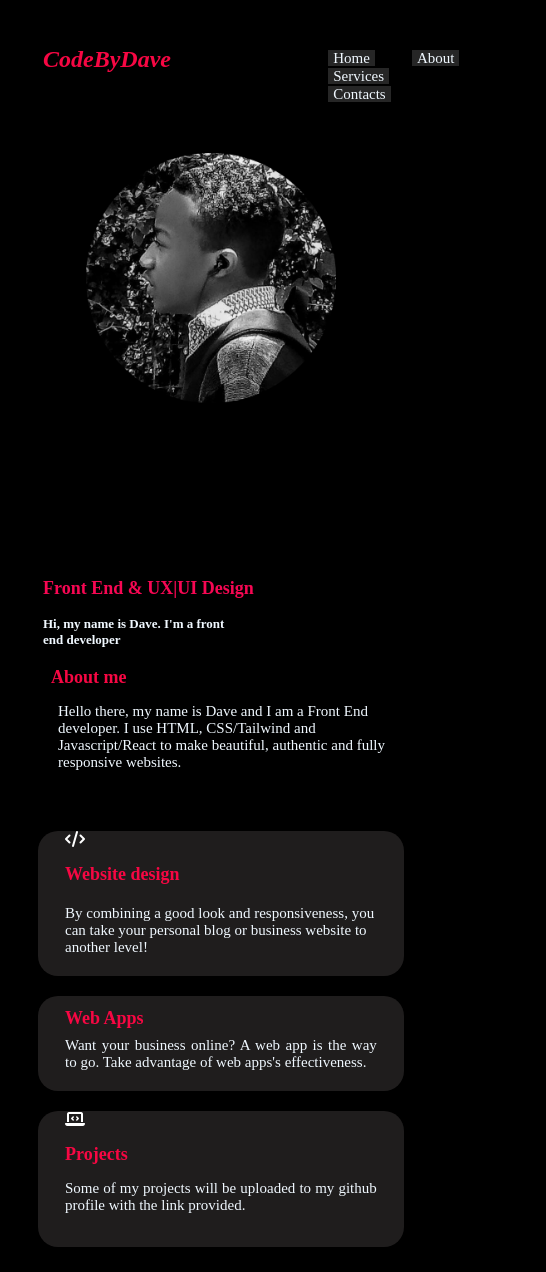
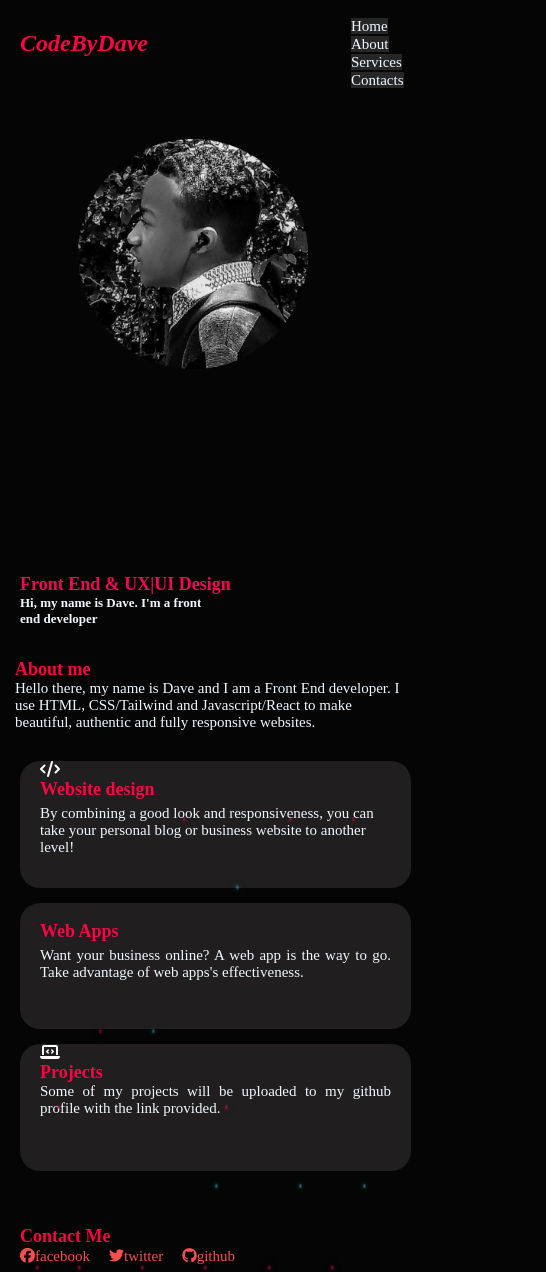
Before and after one commit to BarriosXJavier/BarriosXJavier.github.io, a plain HTML site: page index.html in a window 390 px wide. Shown: the top 1272 px of the page, 546 px wide, since content can reach past the window. Drawn offline with Linux system fonts and the light colour scheme; some icons are missing.

Commit message:
Update style.css

```diff
--- a/style.css
+++ b/style.css
@@ -1,14 +1,57 @@
 body {
-  background-color: black;
+  background-color: rgba(0, 0, 0, 0.98);
   color: white;
+  box-sizing: border-box;
+  padding: 0;
+  margin: 0;
+}
+.container {
+  position: relative;
+  width: 100%;
+  height: 100%;
+}
+.bubbles {
+  position: relative;
+  display: flex;
+}
+.bubbles span {
+  position: relative;
+  width: 20px;
+  height: 20px;
+  background: #36d1d1ad;
+  margin: 0 10px;
+  border-radius: 50%;
+  box-shadow: 0 0 0 10px #4fc3dc44, 0 0 50px #4fc3dc, 0 0 100px #4fc3dc;
+  animation: animate linear infinite;
+  animation-duration: calc(200s / var(--i));
+}
+.bubbles span:nth-child(even) {
+  background: #bb0432;
+  box-shadow: 0 0 0 10px #ff2d7544, 0 0 50px #b40d47, 0 0 100px #8b1740;
+}
+@keyframes animate {
+  0% {
+    transform: translateY(210vh) scale(0.1);
+  }
+  50% {
+    scale: 0.5;
+  }
+  75% {
+    scale: 1;
+  }
+
+  100% {
+    transform: translateY(-10vh) scale(0.2);
+  }
 }
 html {
   scroll-behavior: smooth;
 }
+
 header {
-  padding-top: 20px;
   position: relative;
 }
+
 #logo {
   padding-top: 20px;
   font-size: 2em;
@@ -19,7 +62,7 @@ header {
 }
 
 .navigation {
-  margin-left: 71%;
+  margin-left: 70%;
   margin-top: -40px;
 }
 .navigation ul {
@@ -36,10 +79,11 @@ header {
   position: relative;
 }
 .navigation ul li a:hover {
-  width: 100%;
   height: 5px;
-  background: rgb(247, 7, 67);
+  border-radius: 2px;
+  background: rgba(247, 7, 7, 0.6);
   left: 0;
+  transition: 0.3s;
 }
 .backgnd_img {
   margin-top: 50px;
@@ -51,7 +95,7 @@ header {
   background-repeat: no-repeat;
 }
 #intro {
-  margin-top: -25%;
+  margin-top: -15%;
   font-size: 20px;
   padding-left: 20px;
   color: aliceblue;
@@ -62,7 +106,7 @@ header {
 #about {
   margin-left: 30%;
   color: rgb(247, 7, 67);
-  padding-top: 15%;
+  padding-top: 5%;
   width: 35%;
   text-align: center;
 }
@@ -144,7 +188,7 @@ header {
 .socials {
   width: 30%;
   text-align: justify;
-  padding-right: 20px;
+  padding-right: 25px;
 }
 .socials h2 {
   color: rgb(247, 7, 67);
@@ -196,13 +240,12 @@ form textarea {
 
 /*---------<screens media queries> ------------- */
 
-@media only screen and (max-width: 800px) {
+@media only screen and (max-width: 700px) {
   * {
-    margin-left: 2px;
-    margin-right: 2px;
-    padding-left: 5px;
-    padding-right: 5px;
+    margin: 0;
+    padding: 0;
   }
+
   #logo {
     padding-top: 10px;
     font-size: 1.5em;
@@ -211,8 +254,8 @@ form textarea {
     color: rgb(247, 7, 67);
   }
   .navigation {
-    width: 50%;
-    margin-left: 81%;
+    width: 30%;
+    margin-left: 90%;
   }
   .navigation ul li {
     display: inline-block;
@@ -227,7 +270,7 @@ form textarea {
   }
 
   #intro {
-    margin-top: -50%;
+    margin-top: -40%;
     font-size: 15px;
     color: aliceblue;
   }
@@ -249,14 +292,13 @@ form textarea {
     width: 100%;
     height: 70vh;
     background-image: url(images/header_backgnd.png);
-    background-size: 250px;
+    background-size: 230px;
     background-repeat: no-repeat;
     position: relative;
   }
   #about {
     color: rgb(247, 7, 67);
-    margin-top: -20%;
-    margin-left: 25px;
+    margin: 2% 0px 0px 15px;
     width: 100%;
   }
   #about h2 {
@@ -270,12 +312,47 @@ form textarea {
     color: aliceblue;
     text-align: left;
     width: 100%;
-
+  }
+  .container {
+  position: relative;
+  width: 100%;
+  height: 100%;
+}
+.bubbles {
+  position: relative;
+  display: flex;
+}
+.bubbles span {
+  position: relative;
+  width: 30px;
+  height: 30px;
+  background: #36d1d1ad;
+  margin: 0;
+  border-radius: 50%;
+  box-shadow: 0 0 0 10px #4fc3dc44, 0 0 50px #4fc3dc, 0 0 100px #4fc3dc;
+  animation: animate linear infinite;
+  animation-duration: calc(200s / var(--i));
+}
+.bubbles span:nth-child(even) {
+  background: #bb0432;
+  box-shadow: 0 0 0 10px #ff2d7544, 0 0 50px #b40d47, 0 0 100px #8b1740;
+}
+@keyframes animate {
+  0% {
+    transform: translateY(250vh) scale(0.1);
+  }
+  50% {
+    scale: 0.5;
+  }
+  100% {
+    transform: translateY(-10vh) scale(0.2);
+  }
   }
   #job_fields {
-    margin-top: 20px;
+    margin-top: 5px;
     display: inline-block;
-    width: 100%;
+    width: 90%;
+    margin-left: 0;
   }
   #job_fields div {
     transition: background 0.5s, transform 0.5s;
@@ -286,91 +363,91 @@ form textarea {
   }
 
   .websites {
-    width: 90%;
+    width: 100%;
     background: rgba(40, 38, 38, 0.785);
     border-radius: 20px;
-    padding-bottom: 5px;
-    margin-bottom: 20px;
+    margin-bottom: 15px;
+    height: 15vh;
   }
   .websites h2 {
     color: rgb(247, 7, 67);
-    /* margin-top: -5%;  */
   }
   .websites p {
     font-size: 15px;
     color: aliceblue;
     text-align: left;
-    margin-top: 20px;
+    margin-top: 5px;
   }
   .webapps {
-    width: 90%;
+    width: 100%;
     background: rgba(40, 38, 38, 0.785);
     border-radius: 20px;
-    padding-bottom: 5px;
-    margin-bottom: 20px;
+    margin-bottom: 15px;
+    height: 15vh;
   }
   .webapps h2 {
     color: rgb(247, 7, 67);
-    margin-top: -2%;
+    padding-bottom: 5px;
   }
   .webapps p {
     font-size: 15px;
     color: aliceblue;
     text-align: justify;
-    margin-top: -2%;
   }
   .projects {
-    width: 90%;
+    width: 100%;
     background: rgba(40, 38, 38, 0.785);
     border-radius: 20px;
-    padding-bottom: 5%;
+    margin-bottom: 15px;
+    height: 15vh;
   }
   .projects h2 {
     color: rgb(247, 7, 67);
-    /* margin-top: -5%; */
   }
   .projects p {
     font-size: 15px;
     color: aliceblue;
     text-align: justify;
-    /* margin-top: -2%; */
   }
   #contacts {
     display: inline-block;
-    /*width: 90%;*/
     flex-basis: 100%;
-    /*height: min-content;*/
-    height: 65vh;
   }
   #contacts h2 {
     width: 100%;
   }
   .socials {
     display: inline-block;
-    width: 30%;
+    width: 100%;
   }
   .socials a {
     display: inline-block;
     text-align: left;
     justify-content: space-between;
-    padding: 2px;
+    padding-right: 15px;
     font-size: 15px;
   }
   .contact_form {
-    height: 100vh;
+    height: 80vh;
   }
-  .copyright p{
-    width:100%;
-    font-size:15px;
-    margin-top: 40px;
+  .contact_form button {
+    color: aliceblue;
+    background-color: rgba(247, 7, 67, 0.979);
+    margin-top: 10px;
+  }
+  .copyright {
+    margin-top: 2px;
+  }
+  .copyright p {
+    width: 100%;
+    font-size: 15px;
     margin-left: 25px;
     padding-left: 25px;
     text-align: center;
   }
 }
 /*------------ </media queries for smaller devices>-----------*/
-#msg{
-    color: #62b752;
-    /* margin-top: -20px; */
-    display: block;
+#msg {
+  color: #62b752;
+  display: block;
 }
```
